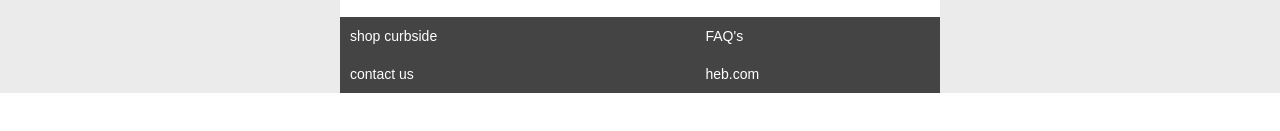
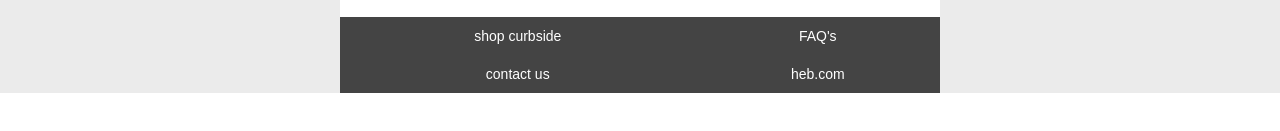
Before and after one commit to reggiekcollins/curbside-02, a plain HTML site: page index.html in a window 1280 px wide. Shown: the part 661-792 px from the top of the page. Drawn offline with Linux system fonts and the light colour scheme.

Commit message:
Center align footer links

```diff
--- a/index.html
+++ b/index.html
@@ -305,19 +305,19 @@
           <table align="center" border="0" cellpadding="0" cellspacing="0" role="presentation" width="600"
             class="mobile">
             <tr>
-              <td style="padding:10px;background-color:#444444">
+              <td style="padding:10px;background-color:#444444;text-align: center">
                 <a href="#"
                   style="font-size:14px;color:#ffffff;font-family:Arial, Helvetica, sans-serif;text-decoration:none;">shop
                   curbside</a></td>
-              <td style="padding:10px;background-color:#444444"><a href="#"
+              <td style="padding:10px;background-color:#444444;text-align: center"><a href="#"
                   style="font-size:14px;color:#ffffff;font-family:Arial, Helvetica, sans-serif;text-decoration:none">FAQ's</a>
               </td>
             </tr>
             <tr>
-              <td style="padding:10px;background-color:#444444"><a href="#"
+              <td style="padding:10px;background-color:#444444;text-align: center"><a href="#"
                   style="font-size:14px;color:#ffffff;font-family:Arial, Helvetica, sans-serif;text-decoration:none">contact
                   us</a></td>
-              <td style="padding:10px;background-color:#444444"><a href="#"
+              <td style="padding:10px;background-color:#444444;text-align: center"><a href="#"
                   style="font-size:14px;color:#ffffff;font-family:Arial, Helvetica, sans-serif;text-decoration:none">heb.com</a>
               </td>
             </tr>
```
